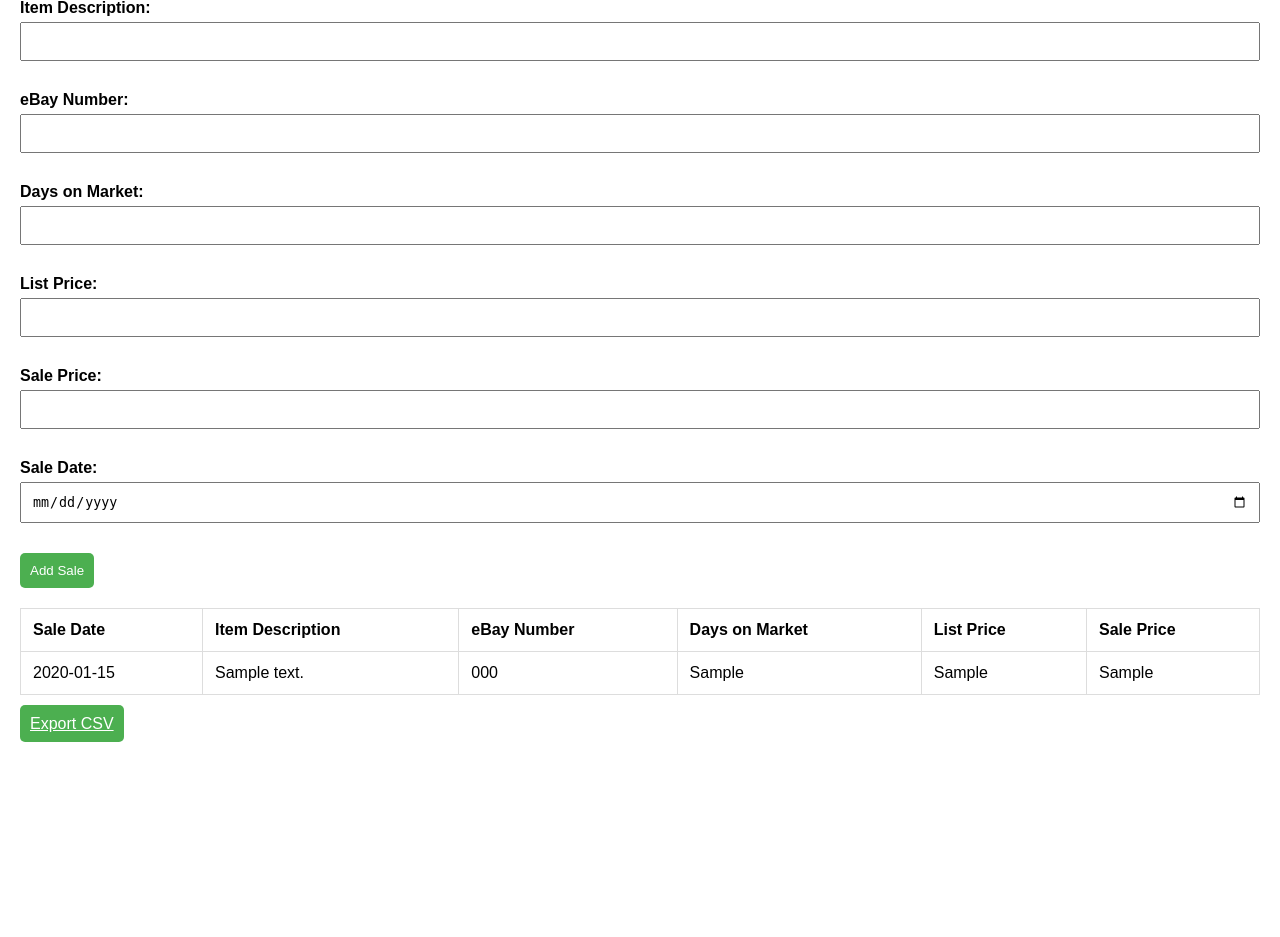
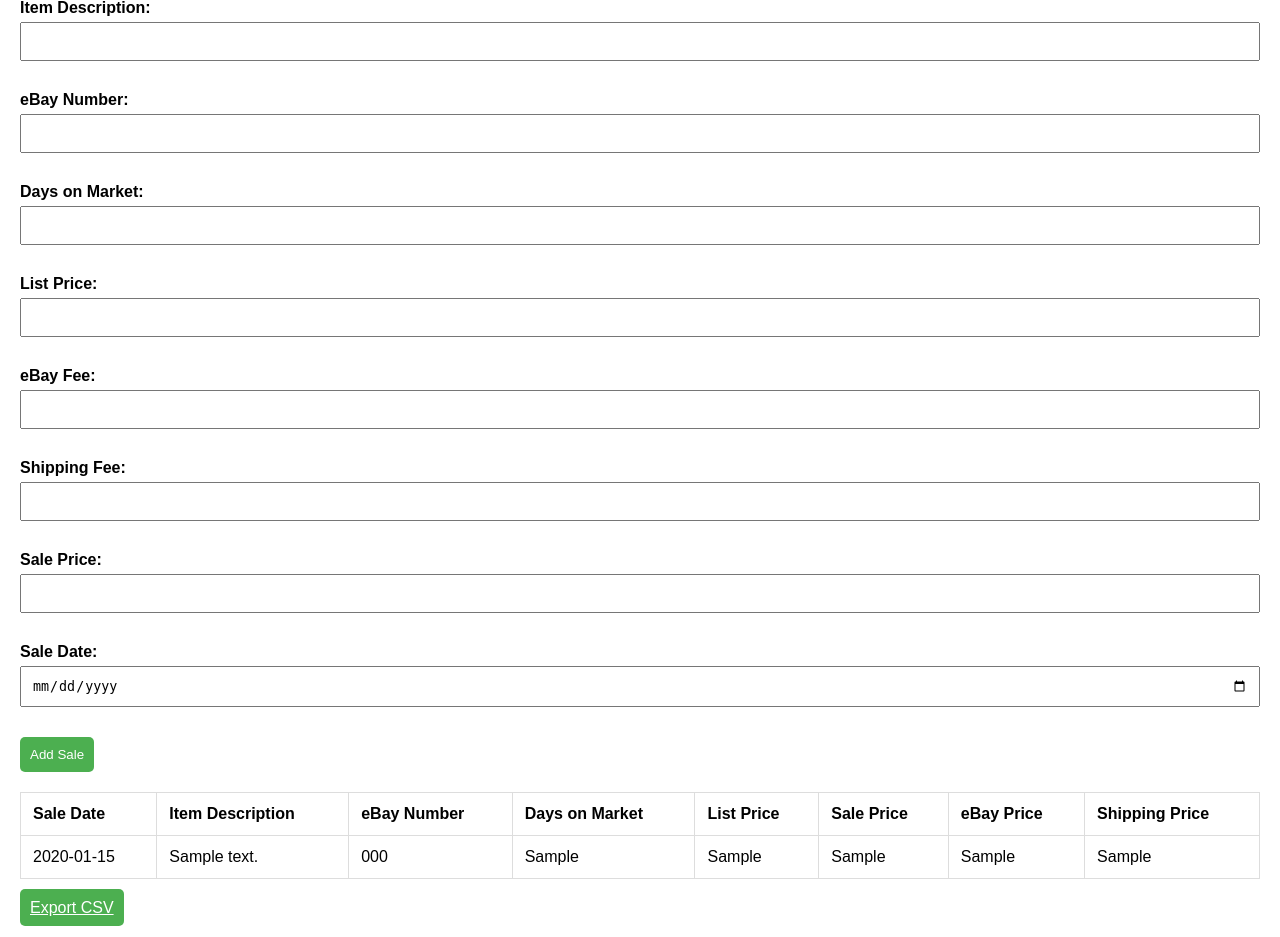
Before and after one commit to AlexGeddylfson/Ebay-Tracker, a Flask app: template templates/index.html in a window 1280 px wide. Shown: the part 81-1018 px from the top of the page. Before the commit the page ends 823 px from the top, so only its background shows below. Run offline with Flask 3, Linux system fonts and the light colour scheme; the template is opened without the code that fills it: most values are stand-ins (such as "Sample title", 1, 10 or a date in 2020).

Commit message:
Update index.html

```diff
--- a/templates/index.html
+++ b/templates/index.html
@@ -82,6 +82,14 @@
             <input type="number" id="list_price" name="list_price" step="0.01" required>
         </div>
         <div class="form-group">
+            <label for="list_price">eBay Fee:</label>
+            <input type="number" id="ebay_price" name="ebay_price" step="0.01" required>
+        </div>
+        <div class="form-group">
+            <label for="list_price">Shipping Fee:</label>
+            <input type="number" id="shipping_price" name="shipping_price" step="0.01" required>
+        </div>
+        <div class="form-group">
             <label for="sale_price">Sale Price:</label>
             <input type="number" id="sale_price" name="sale_price" step="0.01" required>
         </div>
@@ -101,6 +109,8 @@
                 <th>Days on Market</th>
                 <th>List Price</th>
                 <th>Sale Price</th>
+                <th>eBay Price</th>
+                <th>Shipping Price</th>
             </tr>
         </thead>
         <tbody>
@@ -112,6 +122,8 @@
                     <td>{{ sale['Days on Market'] }}</td>
                     <td>{{ sale['List Price'] }}</td>
                     <td>{{ sale['Sale Price'] }}</td>
+                    <td>{{ sale['eBay Price'] }}</td>
+                    <td>{{ sale['Shipping Price'] }}</td>
                 </tr>
             {% endfor %}
         </tbody>
```
